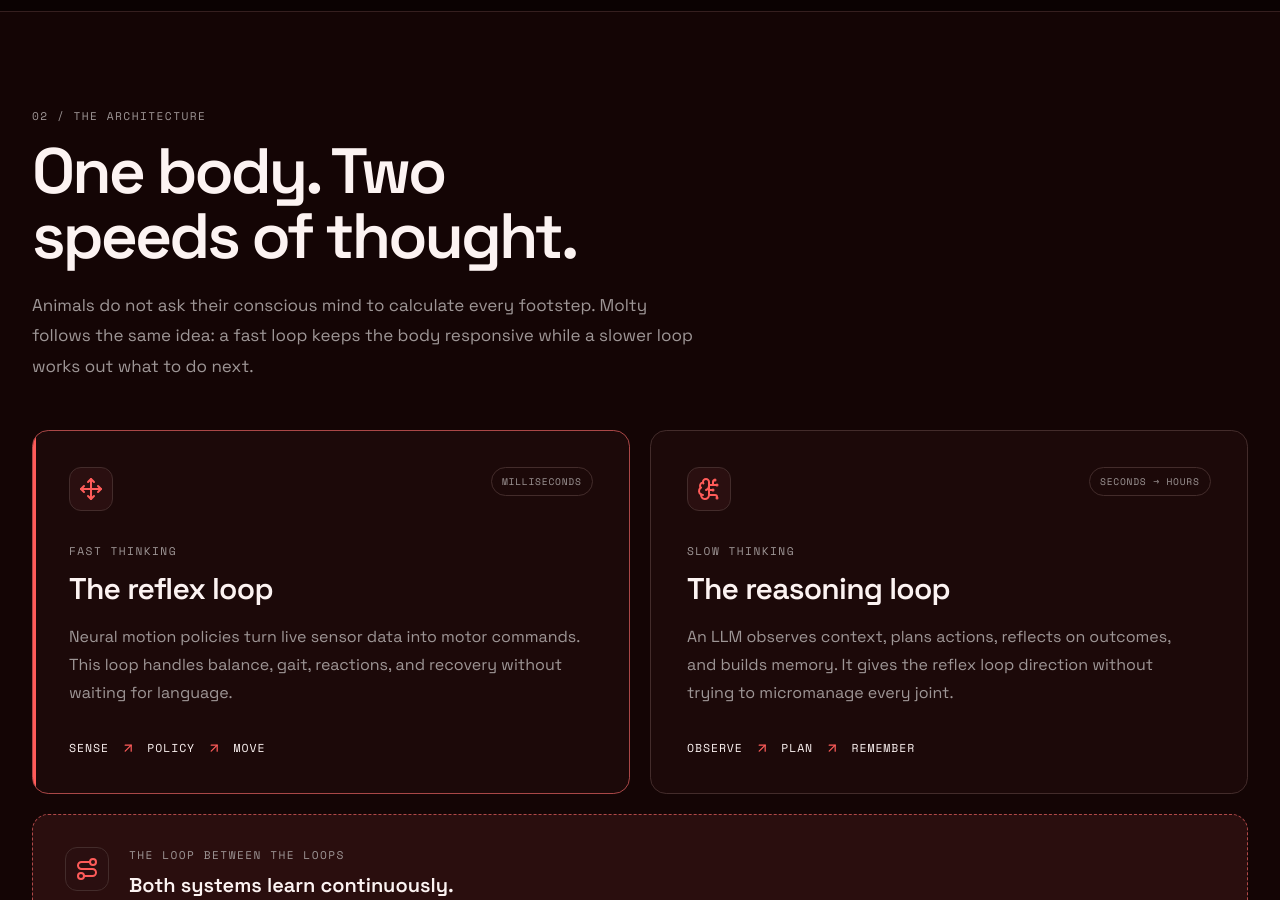
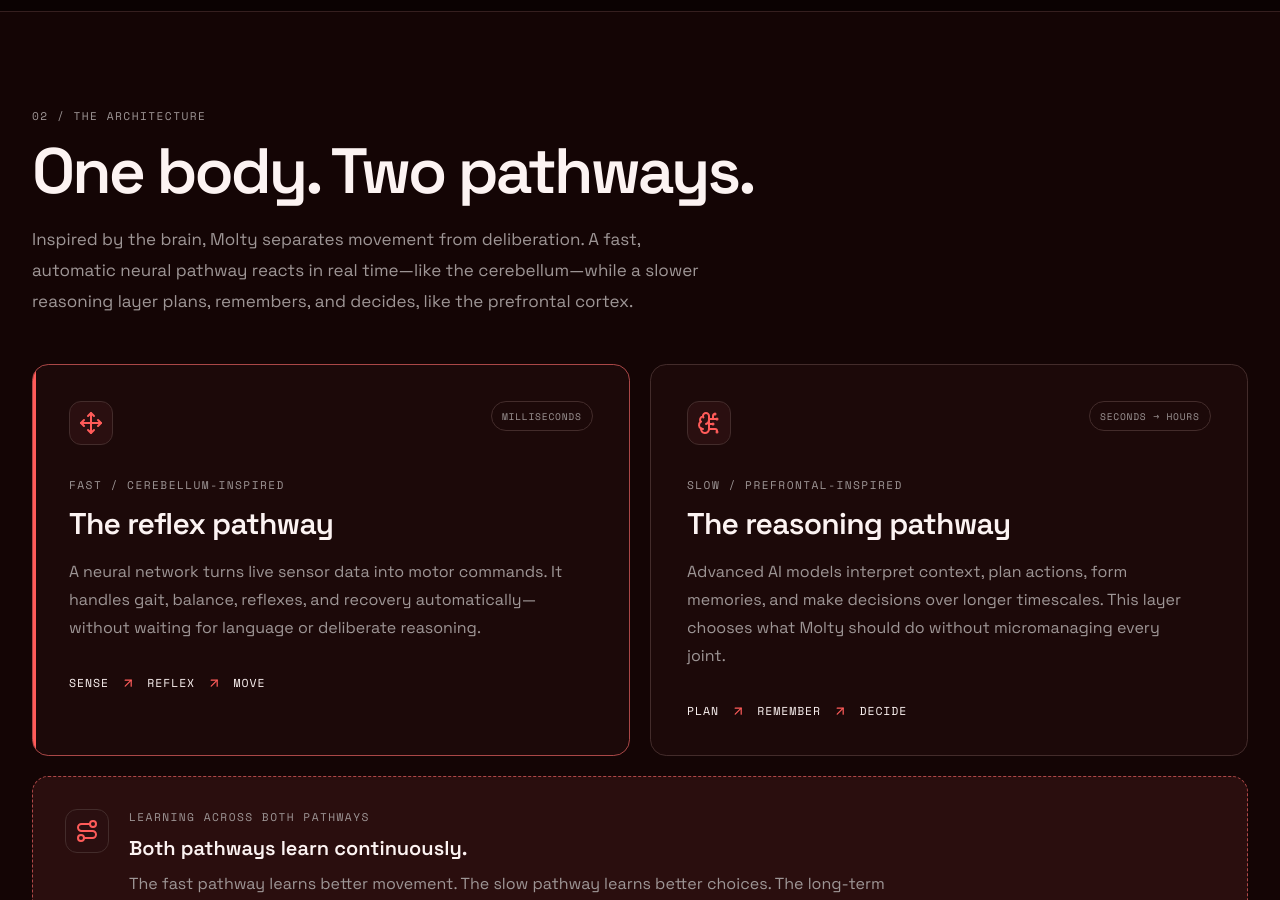
Before and after one commit to Jovian-Dsouza/molty.pet, a Next.js app in the folder website/: page / in a window 1280 px wide. Shown: the part 1900-2800 px from the top of the page. Built offline with nearby package versions, Linux system fonts and the light colour scheme.

Commit message:
refactor: update Molty's branding and messaging to emphasize dual AI pathways

```diff
--- a/website/app/layout.tsx
+++ b/website/app/layout.tsx
@@ -17,16 +17,16 @@
 
 export const metadata: Metadata = {
   metadataBase: new URL('https://molty.pet'),
-  title: 'Molty — A Sentient Robot Dog With Two Minds',
+  title: 'Molty — A Robot Dog With Two AI Pathways',
   description:
-    'Molty is a Raspberry Pi-powered quadruped exploring fast neural motion control, slow LLM planning, and continuous learning in a physical pet.',
+    'Molty is a Raspberry Pi-powered robot dog combining fast neural motor control with slower AI reasoning for planning, memory, and decisions.',
   icons: {
     icon: '/favicon.png',
   },
   openGraph: {
     title: 'Molty — Fast Reflexes. Slow Thoughts.',
     description:
-      'A Raspberry Pi-powered robot dog exploring neural motion, LLM reasoning, and continuous learning.',
+      'A robot dog with fast neural reflexes and slower AI reasoning for planning, memory, and decisions.',
     siteName: 'molty.pet',
     url: 'https://molty.pet',
     type: 'website',
@@ -44,7 +44,7 @@
     creator: '@DsouzaJovian',
     title: 'Molty — Fast Reflexes. Slow Thoughts.',
     description:
-      'A Raspberry Pi-powered robot dog exploring neural motion, LLM reasoning, and continuous learning.',
+      'A robot dog with fast neural reflexes and slower AI reasoning for planning, memory, and decisions.',
     images: ['/og.png'],
   },
 }
--- a/website/app/page.tsx
+++ b/website/app/page.tsx
@@ -101,7 +101,7 @@
               Origin
             </a>
             <a className="nav-link focus-ring" href="#two-minds">
-              Two minds
+              Two pathways
             </a>
             <a className="nav-link focus-ring" href="#why-a-pet">
               Why a pet
@@ -138,8 +138,9 @@
               </h1>
 
               <p className="mt-7 max-w-xl text-pretty text-lg leading-8 text-muted-foreground sm:text-xl">
-                Molty is a robot dog learning to move, reason, and live alongside
-                people
+                Molty is a robot dog built around two pathways: fast neural
+                reflexes for movement, and slower AI reasoning for plans,
+                memories, and decisions.
               </p>
 
               <div className="mt-9 flex flex-col gap-3 sm:flex-row">
@@ -148,7 +149,7 @@
                   Watch Molty move
                 </a>
                 <a href="#two-minds" className="button button-secondary">
-                  Explore the two minds
+                  Explore the two pathways
                   <ArrowDown aria-hidden="true" className="size-4" />
                 </a>
               </div>
@@ -267,11 +268,12 @@
           <div className="site-shell">
             <div className="section-heading">
               <p className="section-kicker">02 / THE ARCHITECTURE</p>
-              <h2 className="section-title">One body. Two speeds of thought.</h2>
+              <h2 className="section-title">One body. Two pathways.</h2>
               <p className="section-copy">
-                Animals do not ask their conscious mind to calculate every footstep.
-                Molty follows the same idea: a fast loop keeps the body responsive
-                while a slower loop works out what to do next.
+                Inspired by the brain, Molty separates movement from deliberation.
+                A fast, automatic neural pathway reacts in real time—like the
+                cerebellum—while a slower reasoning layer plans, remembers, and
+                decides, like the prefrontal cortex.
               </p>
             </div>
 
@@ -283,19 +285,21 @@
                   </div>
                   <span className="state-badge">MILLISECONDS</span>
                 </div>
-                <p className="section-kicker mt-8 text-primary">FAST THINKING</p>
+                <p className="section-kicker mt-8 text-primary">
+                  FAST / CEREBELLUM-INSPIRED
+                </p>
                 <h3 className="mt-3 text-3xl font-semibold tracking-tight">
-                  The reflex loop
+                  The reflex pathway
                 </h3>
                 <p className="mt-4 max-w-lg leading-7 text-muted-foreground">
-                  Neural motion policies turn live sensor data into motor commands.
-                  This loop handles balance, gait, reactions, and recovery without
-                  waiting for language.
+                  A neural network turns live sensor data into motor commands. It
+                  handles gait, balance, reflexes, and recovery automatically—without
+                  waiting for language or deliberate reasoning.
                 </p>
-                <div className="flow-row" aria-label="Fast thinking flow">
+                <div className="flow-row" aria-label="Fast pathway flow">
                   <span>Sense</span>
                   <ArrowUpRight aria-hidden="true" />
-                  <span>Policy</span>
+                  <span>Reflex</span>
                   <ArrowUpRight aria-hidden="true" />
                   <span>Move</span>
                 </div>
@@ -308,21 +312,23 @@
                   </div>
                   <span className="state-badge">SECONDS → HOURS</span>
                 </div>
-                <p className="section-kicker mt-8">SLOW THINKING</p>
+                <p className="section-kicker mt-8">
+                  SLOW / PREFRONTAL-INSPIRED
+                </p>
                 <h3 className="mt-3 text-3xl font-semibold tracking-tight">
-                  The reasoning loop
+                  The reasoning pathway
                 </h3>
                 <p className="mt-4 max-w-lg leading-7 text-muted-foreground">
-                  An LLM observes context, plans actions, reflects on outcomes, and
-                  builds memory. It gives the reflex loop direction without trying
-                  to micromanage every joint.
+                  Advanced AI models interpret context, plan actions, form memories,
+                  and make decisions over longer timescales. This layer chooses what
+                  Molty should do without micromanaging every joint.
                 </p>
-                <div className="flow-row" aria-label="Slow thinking flow">
-                  <span>Observe</span>
-                  <ArrowUpRight aria-hidden="true" />
+                <div className="flow-row" aria-label="Slow pathway flow">
                   <span>Plan</span>
                   <ArrowUpRight aria-hidden="true" />
                   <span>Remember</span>
+                  <ArrowUpRight aria-hidden="true" />
+                  <span>Decide</span>
                 </div>
               </article>
             </div>
@@ -333,15 +339,16 @@
               </div>
               <div>
                 <p className="section-kicker text-primary">
-                  THE LOOP BETWEEN THE LOOPS
+                  LEARNING ACROSS BOTH PATHWAYS
                 </p>
                 <h3 className="mt-2 text-xl font-semibold">
-                  Both systems learn continuously.
+                  Both pathways learn continuously.
                 </h3>
                 <p className="mt-2 max-w-3xl leading-7 text-muted-foreground">
-                  Fast learning improves how Molty moves. Slow learning improves
-                  what Molty attempts, remembers, and values. The long-term
-                  experiment is how those two forms of learning shape each other.
+                  The fast pathway learns better movement. The slow pathway learns
+                  better choices. The long-term experiment is how reflex, memory,
+                  and planning can improve one another while keeping the body
+                  responsive.
                 </p>
               </div>
             </div>
```
